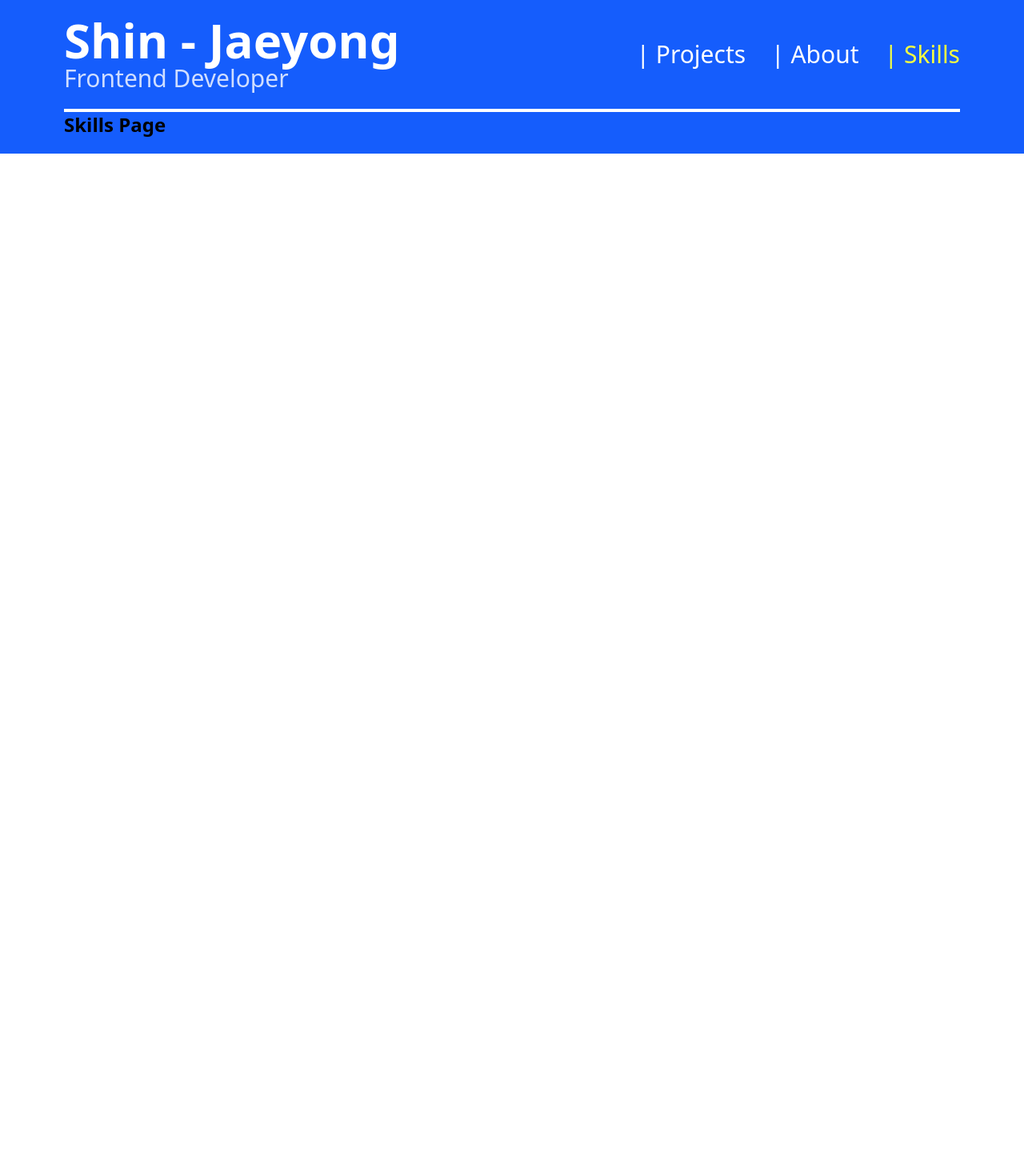
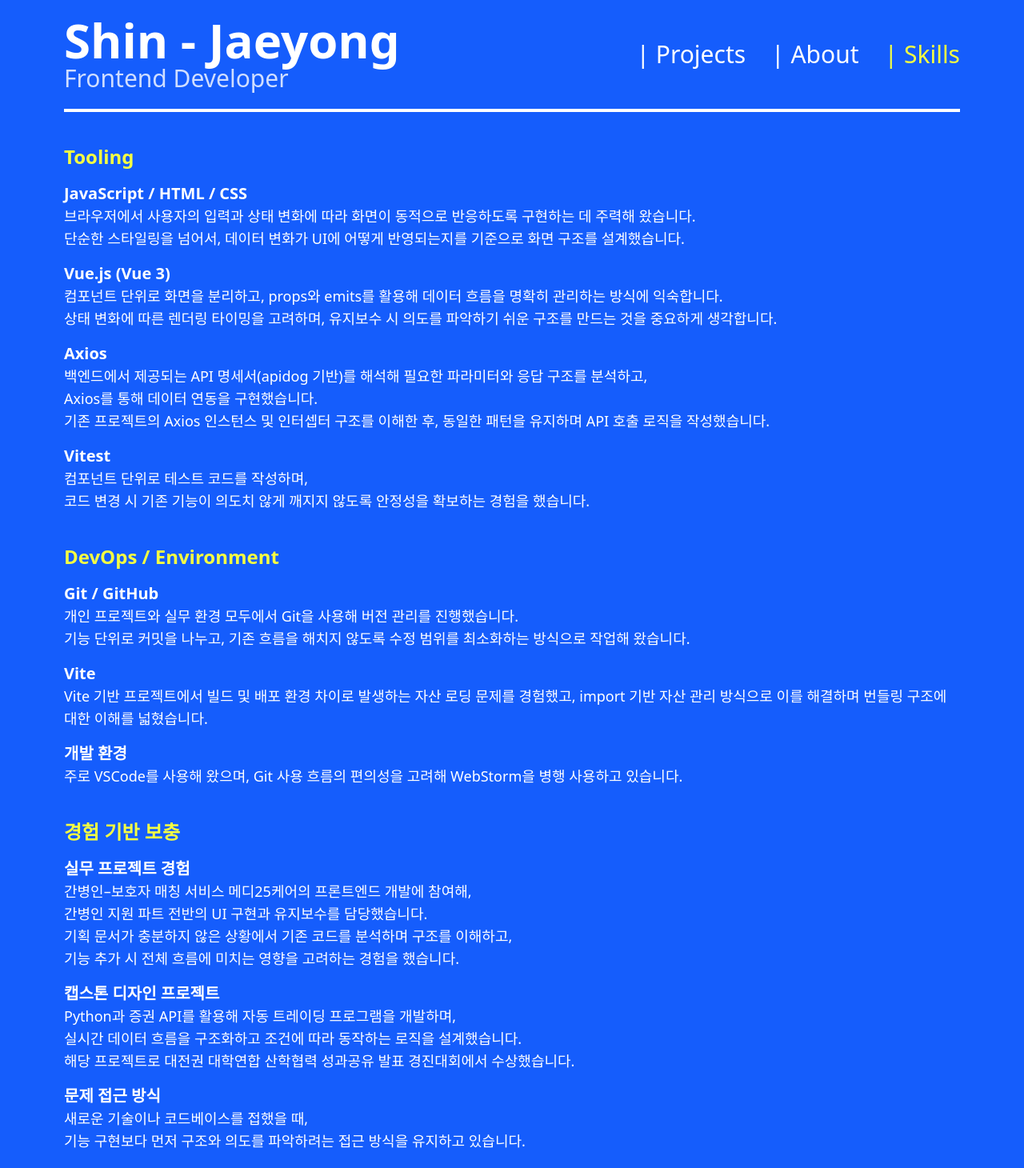
Before and after one commit to FoggyCaligo/Portfolio, a Vue app: page /skills in a window 1280 px wide. Shown: the whole page at 80% size. Before the commit the page ends 800 px from the top, so only its background shows below. Built offline with nearby package versions, Linux system fonts and the light colour scheme.

Commit message:
add - skills page

```diff
--- /dev/null
+++ b/src/components/SkillsPage/Format.vue
@@ -0,0 +1,14 @@
+<script setup lang="ts">
+const props = defineProps<{
+  title: string
+}>()
+</script>
+
+<template>
+  <div class="w-full pt-4">
+    <p class="w-full flex text-start font-bold text-xl text-surface">{{ title }}</p>
+    <div class="w-full flex text-start font-thin text-lg text-surface">
+      <slot></slot>
+    </div>
+  </div>
+</template>
--- a/src/pages/SkillsPage.vue
+++ b/src/pages/SkillsPage.vue
@@ -1,5 +1,124 @@
+<script setup lang="ts">
+import Format from '../components/SkillsPage/Format.vue'
+
+const hclass = 'text-yellow pt-10'
+
+</script>
+
+
 <template>
     <div class="text-2xl font-bold">
-      Skills Page
+      <h1 :class="hclass">Tooling</h1>
+      <Format title="JavaScript / HTML / CSS">
+          브라우저에서 사용자의 입력과 상태 변화에 따라 화면이 동적으로 반응하도록 구현하는 데 주력해 왔습니다. <br/>
+          단순한 스타일링을 넘어서, 데이터 변화가 UI에 어떻게 반영되는지를 기준으로 화면 구조를 설계했습니다.
+      </Format>
+      <Format title="Vue.js (Vue 3)">
+          컴포넌트 단위로 화면을 분리하고, props와 emits를 활용해 데이터 흐름을 명확히 관리하는 방식에 익숙합니다. <br/>
+          상태 변화에 따른 렌더링 타이밍을 고려하며, 유지보수 시 의도를 파악하기 쉬운 구조를 만드는 것을 중요하게 생각합니다.
+      </Format>
+      <Format title="Axios">
+          백엔드에서 제공되는 API 명세서(apidog 기반)를 해석해 필요한 파라미터와 응답 구조를 분석하고,<br/>
+          Axios를 통해 데이터 연동을 구현했습니다.<br/>
+          기존 프로젝트의 Axios 인스턴스 및 인터셉터 구조를 이해한 후, 동일한 패턴을 유지하며 API 호출 로직을 작성했습니다.
+      </Format>
+      <Format title="Vitest">
+          컴포넌트 단위로 테스트 코드를 작성하며,<br/>
+          코드 변경 시 기존 기능이 의도치 않게 깨지지 않도록 안정성을 확보하는 경험을 했습니다.
+      </Format>
+
+      <h1 :class="hclass">DevOps / Environment</h1>
+      <Format title="Git / GitHub">
+          개인 프로젝트와 실무 환경 모두에서 Git을 사용해 버전 관리를 진행했습니다.<br/>
+          기능 단위로 커밋을 나누고, 기존 흐름을 해치지 않도록 수정 범위를 최소화하는 방식으로 작업해 왔습니다.
+      </Format>
+      <Format title="Vite">
+          Vite 기반 프로젝트에서 빌드 및 배포 환경 차이로 발생하는 자산 로딩 문제를 경험했고,
+          import 기반 자산 관리 방식으로 이를 해결하며 번들링 구조에 대한 이해를 넓혔습니다.
+      </Format>
+      <Format title="개발 환경">
+          주로 VSCode를 사용해 왔으며, Git 사용 흐름의 편의성을 고려해 WebStorm을 병행 사용하고 있습니다.
+      </Format>
+
+      <h1 :class="hclass">경험 기반 보충</h1>
+      <Format title="실무 프로젝트 경험">
+          간병인–보호자 매칭 서비스 메디25케어의 프론트엔드 개발에 참여해,<br/>
+          간병인 지원 파트 전반의 UI 구현과 유지보수를 담당했습니다.<br/>
+          기획 문서가 충분하지 않은 상황에서 기존 코드를 분석하며 구조를 이해하고,<br/>
+          기능 추가 시 전체 흐름에 미치는 영향을 고려하는 경험을 했습니다. <br/>
+      </Format>
+      <Format title="캡스톤 디자인 프로젝트">
+          Python과 증권 API를 활용해 자동 트레이딩 프로그램을 개발하며,<br/>
+          실시간 데이터 흐름을 구조화하고 조건에 따라 동작하는 로직을 설계했습니다.<br/>
+          해당 프로젝트로 대전권 대학연합 산학협력 성과공유 발표 경진대회에서 수상했습니다. <br/>
+      </Format>
+      <Format title="문제 접근 방식">
+          새로운 기술이나 코드베이스를 접했을 때,<br/>
+          기능 구현보다 먼저 구조와 의도를 파악하려는 접근 방식을 유지하고 있습니다.<br/>
+      </Format>
+
     </div>
   </template>
+
+
+
+  <!--
+🔹 Tooling
+
+JavaScript / HTML / CSS
+브라우저에서 사용자의 입력과 상태 변화에 따라 화면이 동적으로 반응하도록 구현하는 데 주력해 왔습니다.
+단순한 스타일링을 넘어서, 데이터 변화가 UI에 어떻게 반영되는지를 기준으로 화면 구조를 설계했습니다.
+
+Vue.js (Vue 3)
+컴포넌트 단위로 화면을 분리하고, props와 emits를 활용해 데이터 흐름을 명확히 관리하는 방식에 익숙합니다.
+상태 변화에 따른 렌더링 타이밍을 고려하며, 유지보수 시 의도를 파악하기 쉬운 구조를 만드는 것을 중요하게 생각합니다.
+
+Axios
+백엔드에서 제공되는 API 명세서(apidog 기반)를 해석해 필요한 파라미터와 응답 구조를 분석하고,
+Axios를 통해 데이터 연동을 구현했습니다.
+기존 프로젝트의 Axios 인스턴스 및 인터셉터 구조를 이해한 후, 동일한 패턴을 유지하며 API 호출 로직을 작성했습니다.
+
+Vitest
+컴포넌트 단위로 테스트 코드를 작성하며,
+코드 변경 시 기존 기능이 의도치 않게 깨지지 않도록 안정성을 확보하는 경험을 했습니다.
+
+🔹 DevOps / Environment
+
+Git / GitHub
+개인 프로젝트와 실무 환경 모두에서 Git을 사용해 버전 관리를 진행했습니다.
+기능 단위로 커밋을 나누고, 기존 흐름을 해치지 않도록 수정 범위를 최소화하는 방식으로 작업해 왔습니다.
+
+Vite
+Vite 기반 프로젝트에서 빌드 및 배포 환경 차이로 발생하는 자산 로딩 문제를 경험했고,
+import 기반 자산 관리 방식으로 이를 해결하며 번들링 구조에 대한 이해를 넓혔습니다.
+
+개발 환경
+주로 VSCode를 사용해 왔으며, Git 사용 흐름의 편의성을 고려해 WebStorm을 병행 사용하고 있습니다.
+
+🔹 경험 기반 보충
+
+실무 프로젝트 경험
+간병인–보호자 매칭 서비스 메디25케어의 프론트엔드 개발에 참여해,
+간병인 지원 파트 전반의 UI 구현과 유지보수를 담당했습니다.
+기획 문서가 충분하지 않은 상황에서 기존 코드를 분석하며 구조를 이해하고,
+기능 추가 시 전체 흐름에 미치는 영향을 고려하는 경험을 했습니다.
+
+이력서_20251217
+
+캡스톤 디자인 프로젝트
+Python과 증권 API를 활용해 자동 트레이딩 프로그램을 개발하며,
+실시간 데이터 흐름을 구조화하고 조건에 따라 동작하는 로직을 설계했습니다.
+해당 프로젝트로 대전권 대학연합 산학협력 성과공유 발표 경진대회에서 수상했습니다.
+
+이력서_20251217
+
+문제 접근 방식
+새로운 기술이나 코드베이스를 접했을 때,
+기능 구현보다 먼저 구조와 의도를 파악하려는 접근 방식을 유지하고 있습니다.
+
+
+
+
+
+
+  -->
```
